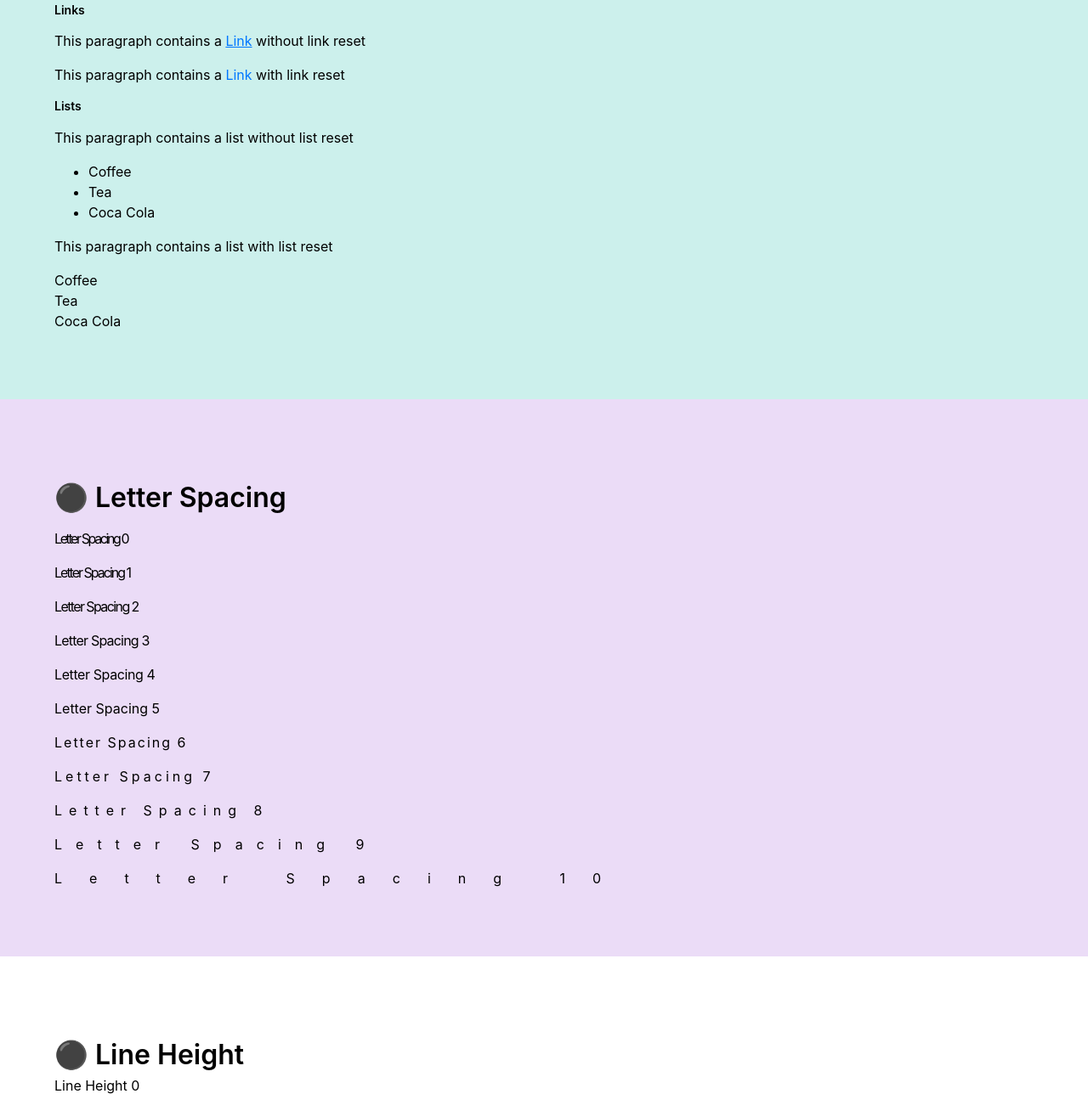
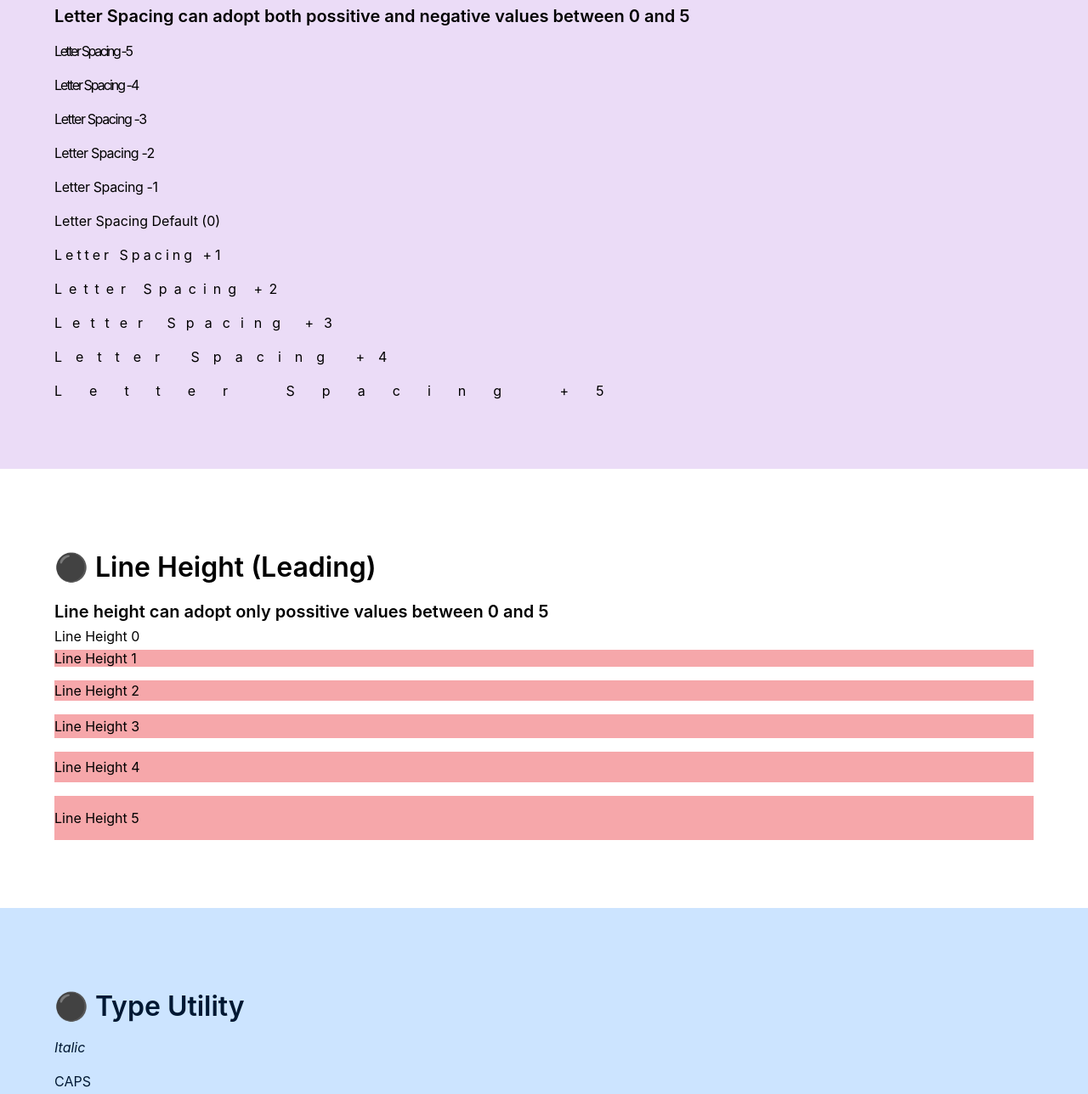
Before and after one commit to amahony/styleberry, a website: page index.html in a window 1280 px wide. Shown: the part 1912-3200 px from the top of the page at 85% size. Drawn offline with Linux system fonts and the light colour scheme.

Commit message:
updating line height and letter spacing modules

```diff
--- a/dest/styleberry.css
+++ b/dest/styleberry.css
@@ -241,7 +241,7 @@ textarea {
 
 [class~='spacing-4']{letter-spacing: -0.125em;}
 
-[class~='spacing-3']{letter-spacing: -0.1em;}
+[class~='spacing-3']{letter-spacing: -0.0875em;}
 
 [class~='spacing-2']{letter-spacing: -0.05em;}
 
@@ -249,11 +249,11 @@ textarea {
 
 [class~='spacing-0']{letter-spacing: 0em;}
 
-[class~='spacing+1']{letter-spacing: 0.125em;}
-
-[class~='spacing+2']{letter-spacing: 0.25em;}
-
-[class~='spacing+3']{letter-spacing: 0.5em;}
+[class~='spacing+1']{letter-spacing: 0.25em;}
+
+[class~='spacing+2']{letter-spacing: 0.5em;}
+
+[class~='spacing+3']{letter-spacing: 0.75em;}
 
 [class~='spacing+4']{letter-spacing: 1em;}
 
@@ -269,7 +269,31 @@ textarea {
 
 .ls2{letter-spacing: 0.2em;}
 
-/*line height*/
+:root {
+
+  /* Base size */
+
+  /* Modifiers */
+
+}
+
+/* Letter Spacing */
+
+[class~='leading-0']{line-height: 0}
+
+[class~='leading+1']{line-height: 1.25;}
+
+[class~='leading+2']{line-height: 1.5;}
+
+[class~='leading+3']{line-height: 1.75;}
+
+[class~='leading+4']{line-height: 2.25;}
+
+[class~='leading+5']{line-height: 3.25;}
+
+.leading-auto{ line-height: inherit;}
+
+/* legacy line height syntax */
 
 .lh0{line-height: 0;}
 
--- a/index.html
+++ b/index.html
@@ -40,6 +40,56 @@
     <h2 class="size-3 heavy">Black 900</h2>
   </section>
 
+  <section class="bg-purple-1 p4">
+    <h1>⚫️ Letter Spacing</h1>
+    <h3>Letter Spacing can adopt both possitive and negative values between 0 and 5</h3>
+    <p class="size-5 spacing-5">Letter Spacing -5</p>
+    <p class="size-5 spacing-4">Letter Spacing -4</p>
+    <p class="size-5 spacing-3">Letter Spacing -3</p>
+    <p class="size-5 spacing-2">Letter Spacing -2</p>
+    <p class="size-5 spacing-1">Letter Spacing -1</p>
+    <p class="size-5 spacing-0">Letter Spacing Default (0)</p>
+    <p class="size-5 spacing+1">Letter Spacing +1</p>
+    <p class="size-5 spacing+2">Letter Spacing +2</p>
+    <p class="size-5 spacing+3">Letter Spacing +3</p>
+    <p class="size-5 spacing+4">Letter Spacing +4</p>
+    <p class="size-5 spacing+5">Letter Spacing +5</p>
+  </section>
+
+  <section class="bg-white-1 p4">
+    <h1>⚫️ Line Height (Leading)</h1>
+    <h3>Line height can adopt only possitive values between 0 and 5</h3>
+    <p class="size-5 leading-0 bg-red-2">Line Height 0</p>
+    <p class="size-5 leading+1 bg-red-2">Line Height 1</p>
+    <p class="size-5 leading+2 bg-red-2">Line Height 2</p>
+    <p class="size-5 leading+3 bg-red-2">Line Height 3</p>
+    <p class="size-5 leading+4 bg-red-2">Line Height 4</p>
+    <p class="size-5 leading+5 bg-red-2">Line Height 5</p>
+  </section>
+
+
+  <section class="bg-blue-1 blue-9 p4">
+    <h1>⚫️ Type Utility</h1>
+
+    <p class="size-5 italic">Italic</p>
+    <p class="size-5 caps">Caps</p>
+    <p class="size-5 small-caps">Small Caps</p>
+    <div class="border p2 col-6">
+      <p class="size-5 align-left bg-red-2">Text Align Left</p>
+      <p class="size-5 center bg-red-2">Text Align Center</p>
+      <p class="size-5 align-right bg-red-2">Text Align Right</p>
+    </div>
+
+    <p class="size-5 underline">Underline</p>
+    <p class="size-5 line-through">Line Through</p>
+
+    <p class="size-5 justify">Justify</p>
+    <p class="size-5 nowrap">Nowrap</p>
+    <p class="size-5 truncate">Truncate</p>
+
+    <p class="size-5 text-shadow">Text Shadow</p>
+    <p class="size-5 blockquote">Blockquote</p>
+  </section>
   <section class="bg-teal-1 p4">
     <h1>⚫️ Type Resets</h1>
 
@@ -66,57 +116,6 @@
     </p>
 
   </section>
-
-  <section class="bg-purple-1 p4">
-    <h1>⚫️ Letter Spacing</h1>
-
-    <p class="size-5 spacing-5">Letter Spacing 0</p>
-    <p class="size-5 spacing-4">Letter Spacing 1</p>
-    <p class="size-5 spacing-3">Letter Spacing 2</p>
-    <p class="size-5 spacing-2">Letter Spacing 3</p>
-    <p class="size-5 spacing-1">Letter Spacing 4</p>
-    <p class="size-5 spacing-0">Letter Spacing 5</p>
-    <p class="size-5 spacing+1">Letter Spacing 6</p>
-    <p class="size-5 spacing+2">Letter Spacing 7</p>
-    <p class="size-5 spacing+3">Letter Spacing 8</p>
-    <p class="size-5 spacing+4">Letter Spacing 9</p>
-    <p class="size-5 spacing+5">Letter Spacing 10</p>
-  </section>
-
-  <section class="bg-white-1 p4">
-    <h1>⚫️ Line Height</h1>
-
-    <p class="size-5 lh0 bg-red-2">Line Height 0</p>
-    <p class="size-5 lh1 bg-red-2">Line Height 1</p>
-    <p class="size-5 lh2 bg-red-2">Line Height 2</p>
-    <p class="size-5 lh3 bg-red-2">Line Height 3</p>
-    <p class="size-5 lh4 bg-red-2">Line Height 4</p>
-  </section>
-
-
-  <section class="bg-blue-1 blue-9 p4">
-    <h1>⚫️ Type Utility</h1>
-
-    <p class="size-5 italic">Italic</p>
-    <p class="size-5 caps">Caps</p>
-    <p class="size-5 small-caps">Small Caps</p>
-    <div class="border p2 col-6">
-      <p class="size-5 align-left bg-red-2">Text Align Left</p>
-      <p class="size-5 center bg-red-2">Text Align Center</p>
-      <p class="size-5 align-right bg-red-2">Text Align Right</p>
-    </div>
-
-    <p class="size-5 underline">Underline</p>
-    <p class="size-5 line-through">Line Through</p>
-
-    <p class="size-5 justify">Justify</p>
-    <p class="size-5 nowrap">Nowrap</p>
-    <p class="size-5 truncate">Truncate</p>
-
-    <p class="size-5 text-shadow">Text Shadow</p>
-    <p class="size-5 blockquote">Blockquote</p>
-  </section>
-
   <section class="bg-white yellow-10 p4">
     <h1>⚫️ Colors</h1>
 
--- a/src/typography/letter-spacing.css
+++ b/src/typography/letter-spacing.css
@@ -6,17 +6,17 @@
 
   /* Modifiers */
 
-  --increase5: calc(var(--base-spacing) + 2);
-  --increase4: calc(var(--base-spacing) + 1);
-  --increase3: calc(var(--base-spacing) + .5);
-  --increase2: calc(var(--base-spacing) + .25);
-  --increase1: calc(var(--base-spacing) + .125);
-
   --decrease1: calc( var(--base-spacing) - .025 );
   --decrease2: calc( var(--base-spacing) - .05 );
-  --decrease3: calc( var(--base-spacing) - .1 );
+  --decrease3: calc( var(--base-spacing) - .0875 );
   --decrease4: calc( var(--base-spacing) - .125 );
   --decrease5: calc( var(--base-spacing) - .15 );
+
+  --increase1: calc(var(--base-spacing) + .25);
+  --increase2: calc(var(--base-spacing) + .5);
+  --increase3: calc(var(--base-spacing) + .75);
+  --increase4: calc(var(--base-spacing) + 1);
+  --increase5: calc(var(--base-spacing) + 2);
 
 }
 
--- a/src/typography/line-height.css
+++ b/src/typography/line-height.css
@@ -1,4 +1,34 @@
-/*line height*/
+
+:root {
+
+  /* Base size */
+
+  --base-leading: 1.25;
+
+  /* Modifiers */
+
+  --inc1: calc(var(--base-leading) + .25);
+  --inc2: calc(var(--base-leading) + .5);
+  --inc3: calc(var(--base-leading) + 1);
+  --inc4: calc(var(--base-leading) + 2);
+
+}
+
+/* Letter Spacing */
+
+[class~='leading-0']{line-height: 0}
+[class~='leading+1']{line-height: var(--base-leading);}
+[class~='leading+2']{line-height: var(--inc1);}
+[class~='leading+3']{line-height: var(--inc2);}
+[class~='leading+4']{line-height: var(--inc3);}
+[class~='leading+5']{line-height: var(--inc4);}
+
+
+
+.leading-auto{ line-height: inherit;}
+
+
+/* legacy line height syntax */
 .lh0{line-height: 0;}
 .lh1{line-height: 1;}
 .lh2{line-height: 1.5;}
```
